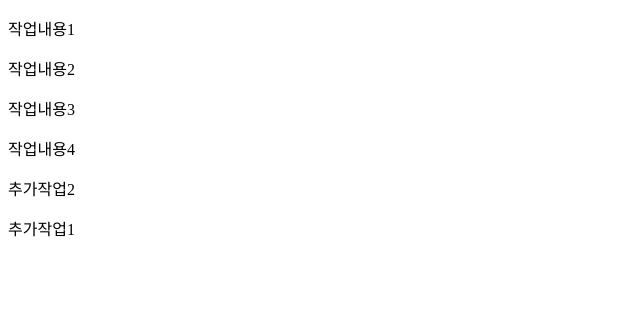
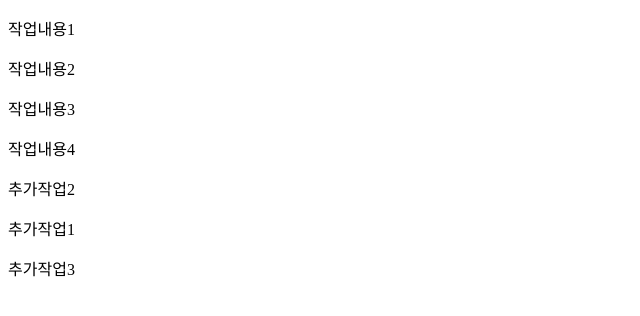
Before and after one commit to yremot/project, a plain HTML site: page index.html in a window 1280 px wide. Shown: the whole page, without its empty margins (0-640 px from the left). Drawn offline with Linux system fonts and the light colour scheme.

Commit message:
add work3

```diff
--- a/index.html
+++ b/index.html
@@ -12,5 +12,6 @@
     <p>작업내용4</p>
     <p>추가작업2</p>
     <p>추가작업1</p>
+    <p>추가작업3</p>
 </body>
 </html>
```
